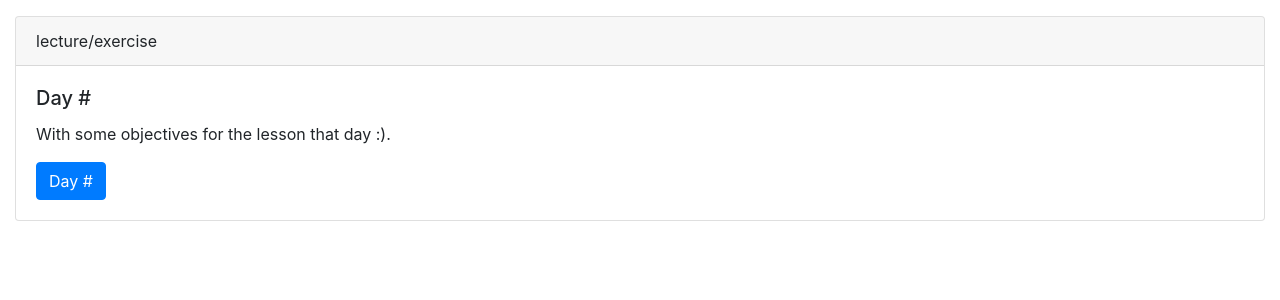
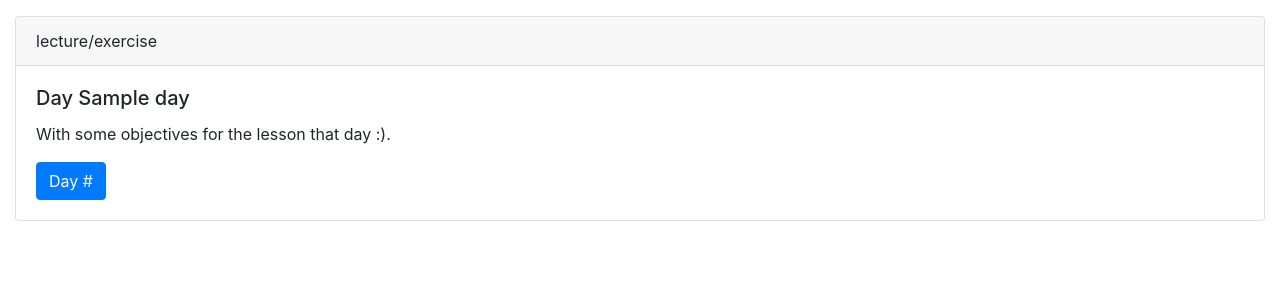
Before and after one commit to jfrance00/di_platform_reboot, a Flask app: template di_app/templates/days.html in a window 1280 px wide. Shown: the part 120-420 px from the top of the page. Run offline with Flask 2, Linux system fonts and the light colour scheme; the template is opened without the code that fills it: most values are stand-ins (such as "Sample title", 1, 10 or a date in 2020); some libraries are stand-ins or nearby versions.

Commit message:
test commit

```diff
--- a/di_app/templates/days.html
+++ b/di_app/templates/days.html
@@ -20,7 +20,7 @@
     lecture/exercise
   </div>
   <div class="card-body">
-    <h5 class="card-title"> Day # </h5>
+    <h5 class="card-title"> Day {{ day }} </h5>
     <p class="card-text"> With some objectives for the lesson that day :).</p>
     <a href="{{ url_for('lesson') }}" class="btn btn-primary"> Day # </a>
   </div>
--- a/di_app/templates/weeks.html
+++ b/di_app/templates/weeks.html
@@ -18,7 +18,7 @@
 {% for week in course['length_in_weeks'] %}
 <div class="card" style="width: 18rem;">
   <div class="card-body">
-    <h5 class="card-title"> Week # </h5>
+    <h5 class="card-title"> Week {{ week }} </h5>
     <h6 class="card-subtitle mb-2 text-muted"> Catchy Name</h6>
     <p class="card-text"> Here's some details about what we cover this week</p>
     <a href=" {{ url_for('days') }}" class="card-link"> Days in the Week </a>
```
